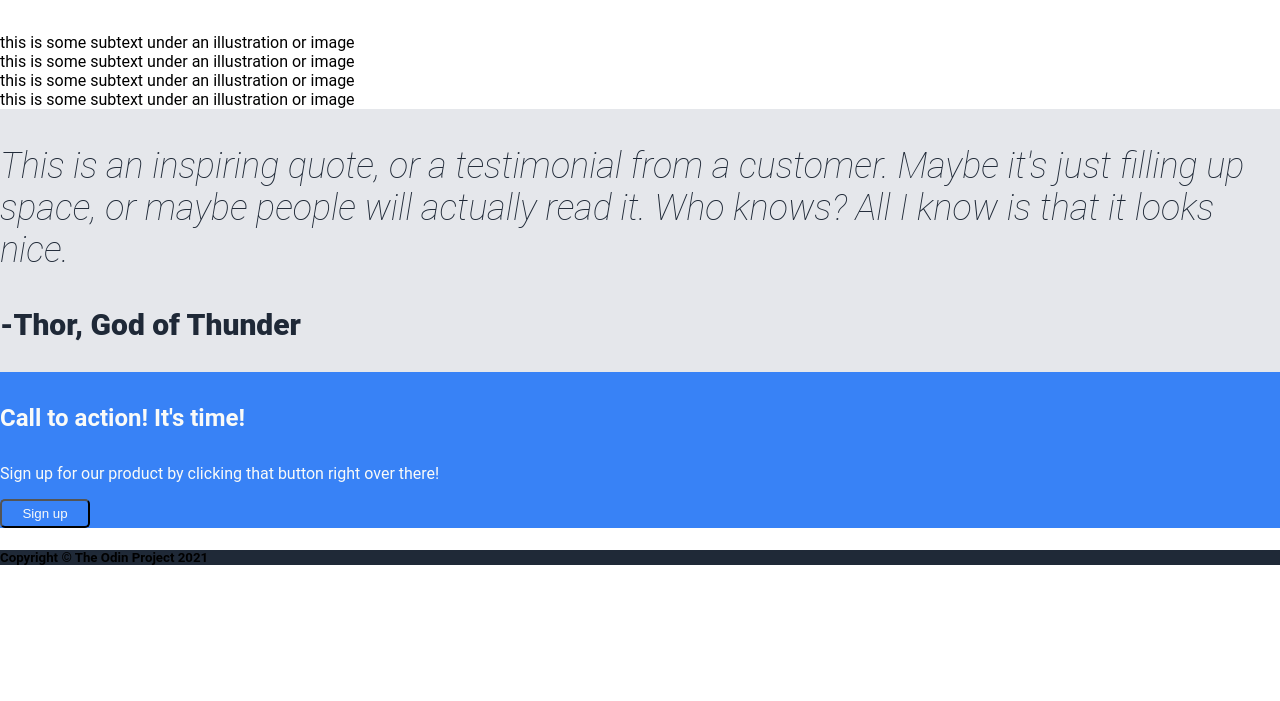
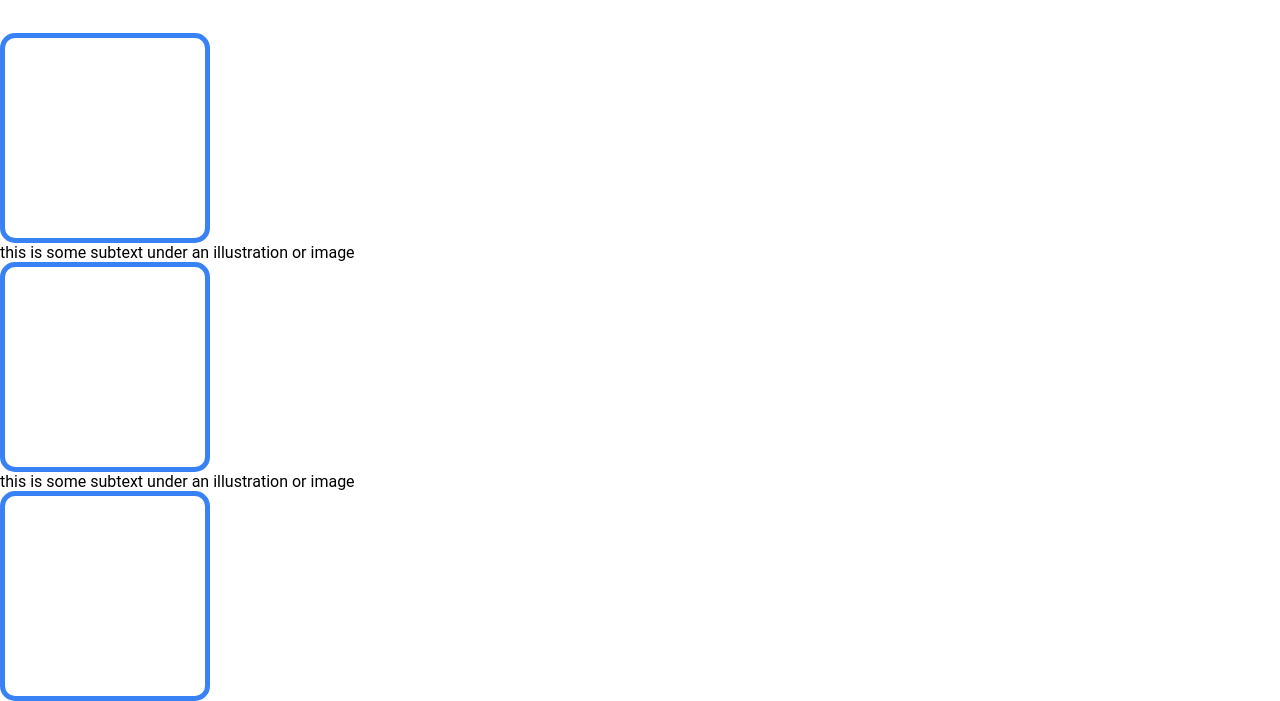
Before and after one commit to BrockBunting25/landing-page, a plain HTML site: page index.html in a window 1280 px wide. Shown: the part 479-1180 px from the top of the page. Before the commit the page ends 1066 px from the top, so only its background shows below. Drawn offline with Linux system fonts and the light colour scheme.

Commit message:
Create boxes and set flex column

```diff
--- a/index.html
+++ b/index.html
@@ -7,6 +7,7 @@
     <link rel="stylesheet" href="./style.css">
 </head>
 <body>
+    <!--Start Header-->
     <div class="header">
         <div class="header-logo-links">
             <h1>Header Logo</h1>
@@ -25,15 +26,20 @@
             <box class="place-holder">this is a placeholder for an image</box>
         </div>
     </div>
-    <h3>Some random information.</h3>
-    <box></box>
-    <div>this is some subtext under an illustration or image</div>
-    <box></box>
-    <div>this is some subtext under an illustration or image</div>
-    <box></box>
-    <div>this is some subtext under an illustration or image</div>
-    <box></box>
-    <div>this is some subtext under an illustration or image</div>
+    <!--End Header/Start Random Info-->
+    <div class="random-info">
+        <h3 class="random-text">Some random information.</h3>
+        <div class="box-and-text">
+            <box class="empty-box"></box>
+            <div>this is some subtext under an illustration or image</div>
+            <box class="empty-box"></box>
+            <div>this is some subtext under an illustration or image</div>
+            <box class="empty-box"></box>
+            <div>this is some subtext under an illustration or image</div>
+            <box class="empty-box"></box>
+            <div>this is some subtext under an illustration or image</div>
+        </div>
+    </div>
     <div class="whole-quote">
         <p class="quote">This is an inspiring quote, or a testimonial from a customer. Maybe it's just filling up space, or maybe people will actually read it. Who knows? All I know is that it looks nice.</p>
         <p class="thor">-Thor, God of Thunder</p>
--- a/style.css
+++ b/style.css
@@ -4,6 +4,8 @@ body {
     flex-direction: column;
     margin: 0%;
 }
+
+/*Start Header*/
 
 .header {
    background-color: #1F2937;
@@ -127,3 +129,23 @@ button {
 .hsubject-pholder {
     display: flex;
 }
+
+/*End Header/Start Random Info*/
+
+.random-info {
+    display: flex;
+    flex-direction: column;
+}
+
+.empty-box {
+    display: flex;
+    border:solid #3882F6;
+    padding: 75px;
+    max-width: 50px;
+    border-radius: 15px;
+    max-height: 50px;
+    min-width: 50px;
+    min-height: 50px;
+    border-width: thick;
+
+}
```
